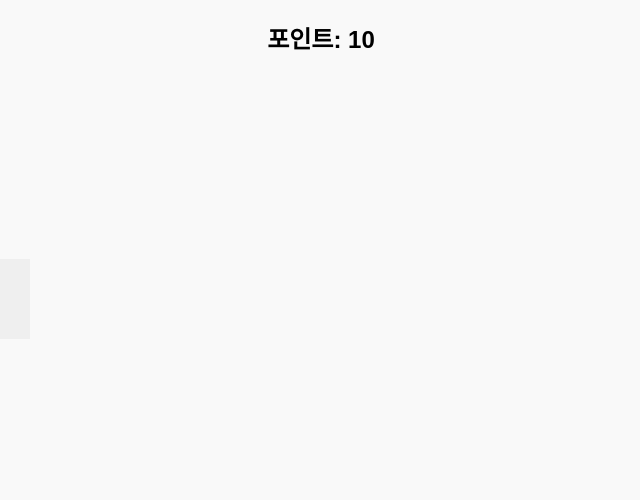
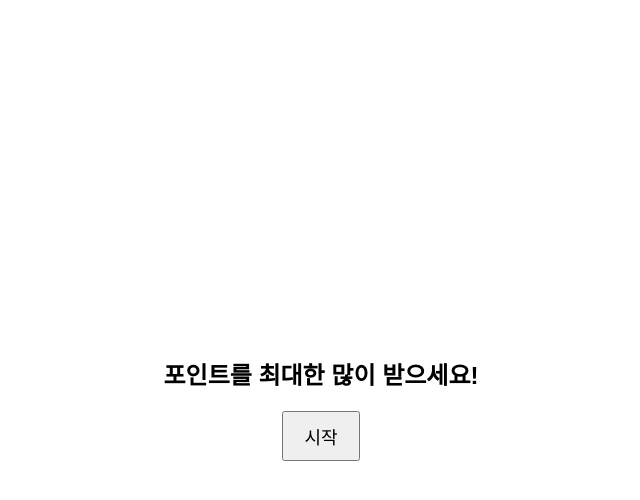
Before and after one commit to bhebiboc/bhebiboc.github.io, a plain HTML site: page index.html in a window 1280 px wide. Shown: the whole page, without its empty margins (319-959 px from the left). Drawn offline with Linux system fonts and the light colour scheme.

Commit message:
Update index.html

```diff
--- a/index.html
+++ b/index.html
@@ -12,9 +12,28 @@
       overflow: hidden;
       background: #f9f9f9;
     }
+    #start-screen {
+      position: absolute;
+      top: 0; left: 0; right: 0; bottom: 0;
+      display: flex;
+      flex-direction: column;
+      align-items: center;
+      justify-content: center;
+      background: white;
+      z-index: 10;
+    }
+    #start-screen h1 {
+      font-size: 24px;
+      margin-bottom: 20px;
+    }
+    #start-screen button {
+      font-size: 18px;
+      padding: 10px 20px;
+    }
     #game {
       position: relative;
       width: 100%; height: 100%;
+      display: none;
     }
     #point-display {
       position: absolute;
@@ -79,6 +98,10 @@
   </style>
 </head>
 <body>
+<div id="start-screen">
+  <h1>포인트를 최대한 많이 받으세요!</h1>
+  <button onclick="startGame()">시작</button>
+</div>
 <div id="game">
   <div id="point-display">포인트: 0</div>
   <button class="game-button" id="btn1"></button>
@@ -148,6 +171,9 @@
     setTimeout(() => float.remove(), 1000);
   }
 
+  function startGame() {
+    document.getElementById('start-screen').style.display = 'none';
+    document.getElementById('game').style.display = 'block';
     let duration = 20;
     let interval = setInterval(() => {
       if (duration <= 0) {
@@ -173,6 +199,7 @@
       if (gain > 0) showFloatText(gain);
       duration--;
     }, 1000);
+  }
 </script>
 </body>
 </html>
```
Lines whose indentation alone changed are shown as unchanged.
